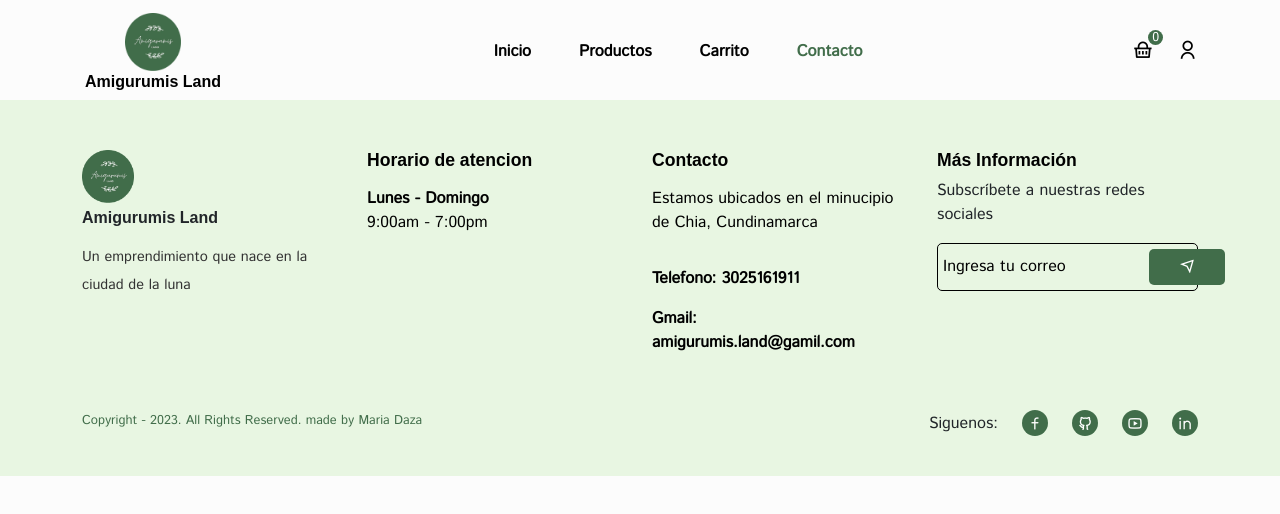
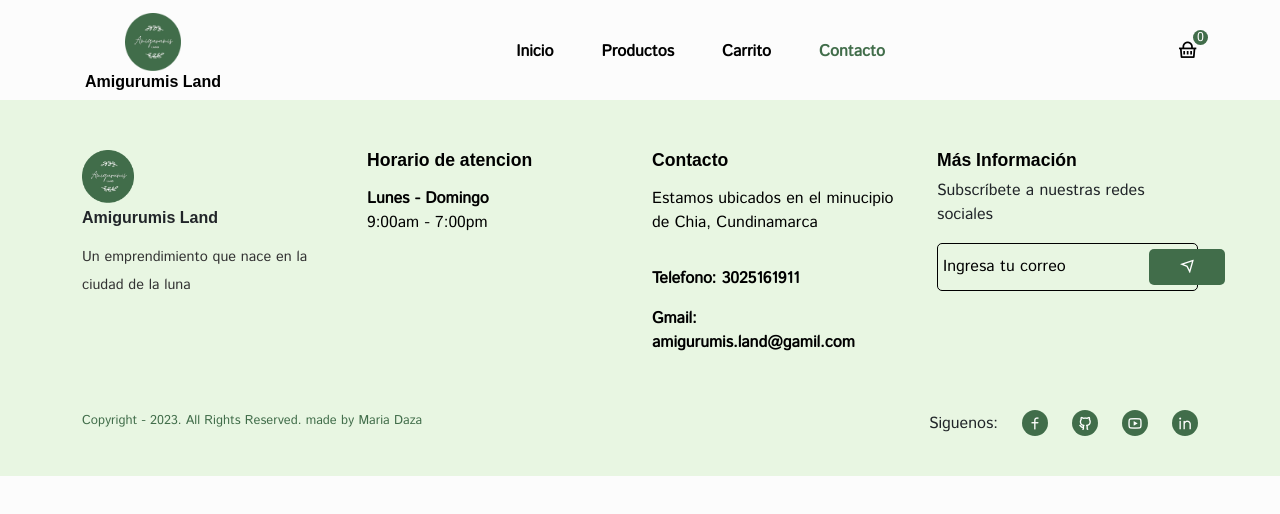
Before and after one commit to Fernanda2209/Amigurumis.Land, a React (Create React App) app: page /contact in a window 1280 px wide. Shown: the top 514 px of the page. Built offline with nearby package versions, Linux system fonts and the light colour scheme; a web font is replaced by a local one.

Commit message:
Finallly Changes

```diff
--- a/src/components/Header/Header.jsx
+++ b/src/components/Header/Header.jsx
@@ -88,11 +88,7 @@ const Header = () => {
               <span className="cart__badge">{totalQuantity}</span>
             </span>
 
-            <span className="user">
-              <Link to="/login">
-                <i class="ri-user-line"></i>
-              </Link>
-            </span>
+
 
             <span className="mobile__menu" onClick={toggleMenu}>
               <i class="ri-menu-line"></i>
--- a/src/pages/Checkout.jsx
+++ b/src/pages/Checkout.jsx
@@ -100,7 +100,7 @@ const Checkout = () => {
 
 
     print =window.location.href =
-    'https://api.whatsapp.com/send?phone=573025161911&text=%0A%20Bienvenido a Amigurumis Land%20Envíanos tu nombre, tu ubicación o dirección y tu método de pago en un mensaje para coordinar el proceso de tu compra, por favor.%0A%20%0A'+'%0A%20%2C%20%20de%20*%20*%0A🗓'+(date)+'⏰%20'+(time)+'%0A%0A*Tipo%20de%20servicio%3A%20Domicilio*%0A'+'💲%20Costos%0ACosto%20de%20entrega%3A%20Monto%20por%20confirmar%0A*Total%20a%20pagar%3A%20%24%20'+totalAmount +''+ '%0A%20⚠️%20'+'%0A*%20Resumen de Compra:*%0A%0A-%20*x'+
+    'https://api.whatsapp.com/send?phone=573025161911&text=%0A%20Bienvenido a Amigurumis Land%0A%20Envíanos tu nombre, tu ubicación o dirección y tu método de pago en un mensaje para coordinar el proceso de tu compra, por favor.%0A%20%0A'+'%0A%20%2C%20%20de%20*%20*%0A🗓'+'%0A%0A%20de%20%3A%20*%0A'+'💲%20Costos%0ACosto%20de%20entrega%3A%20Monto%20por%20confirmar%0A*Total%20a%20pagar%3A%20%24%20'+totalAmount +''+ '%0A%20⚠️%20'+'%0A*%20Resumen de Compra:*%0A%0A-%20*x'+
     cadena
 
   }
```
